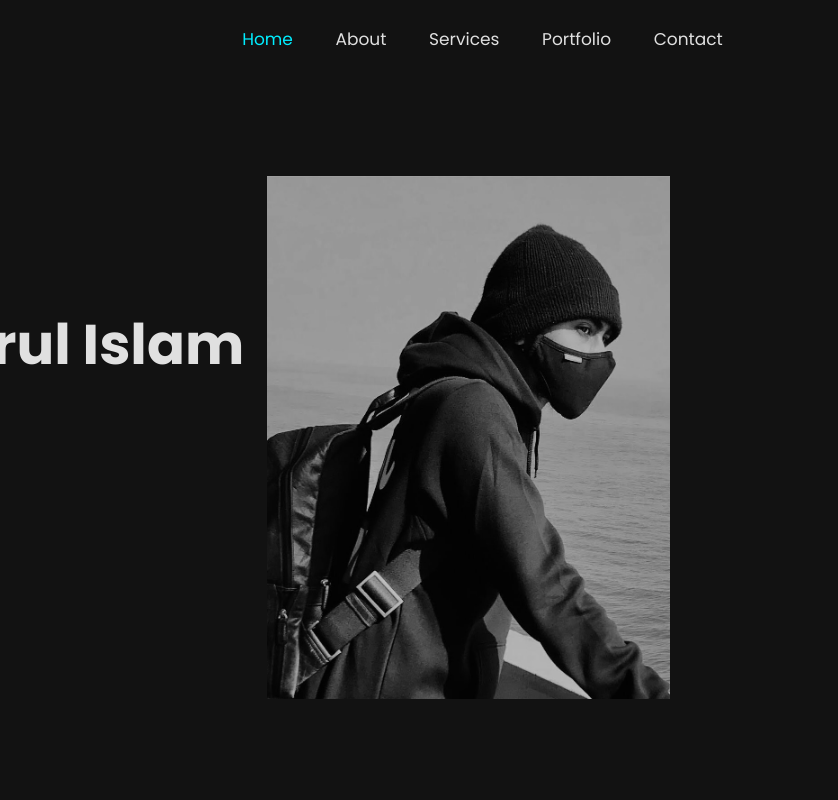
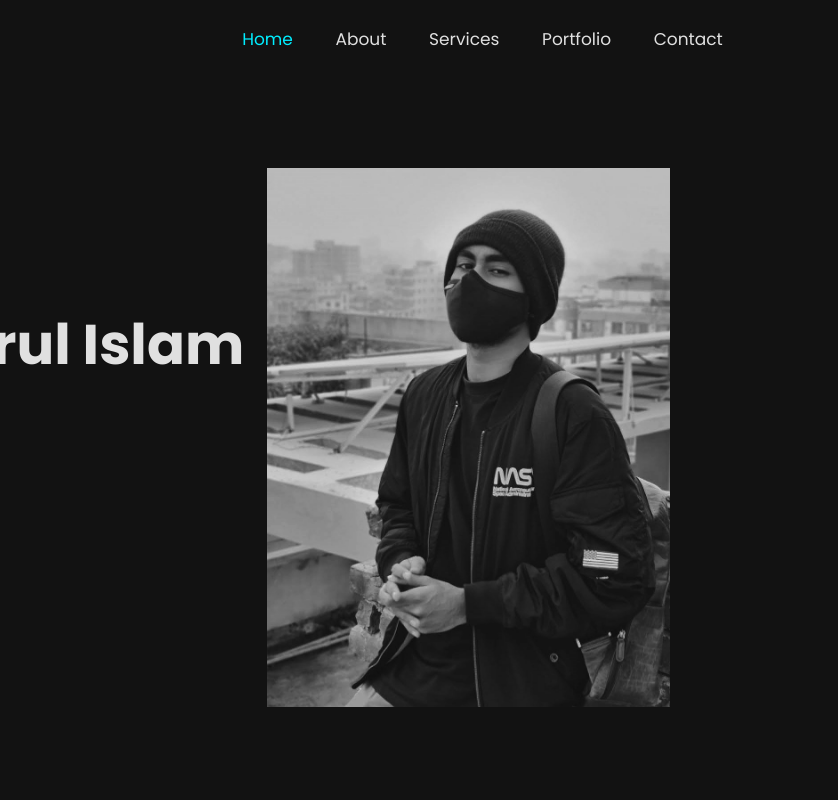
Before and after one commit to mubbashirulislam/mubbashirulislam.github.io, a plain HTML site: page index.html in a window 1280 px wide. Shown: the top 800 px of the page, 442-1280 px from the left. Drawn offline with nearby package versions, Linux system fonts and the light colour scheme.

Commit message:
Update index.html

```diff
--- a/index.html
+++ b/index.html
@@ -46,7 +46,7 @@
         </div>
 
         <div class="home-img">
-            <img src="images/4.jpg" alt="Mubbashirul Islam">
+            <img src="images/2.JPG" alt="Mubbashirul Islam">
         </div>
     </section>
 
```
